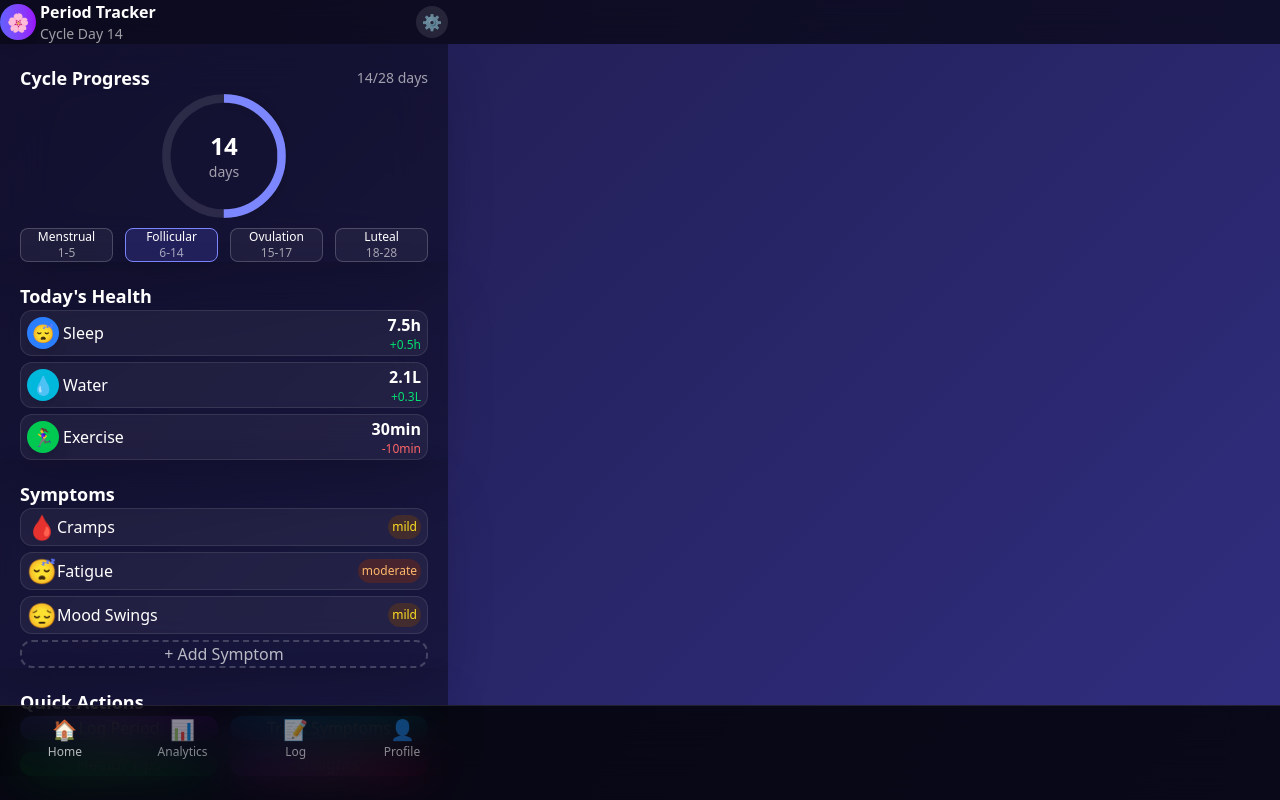
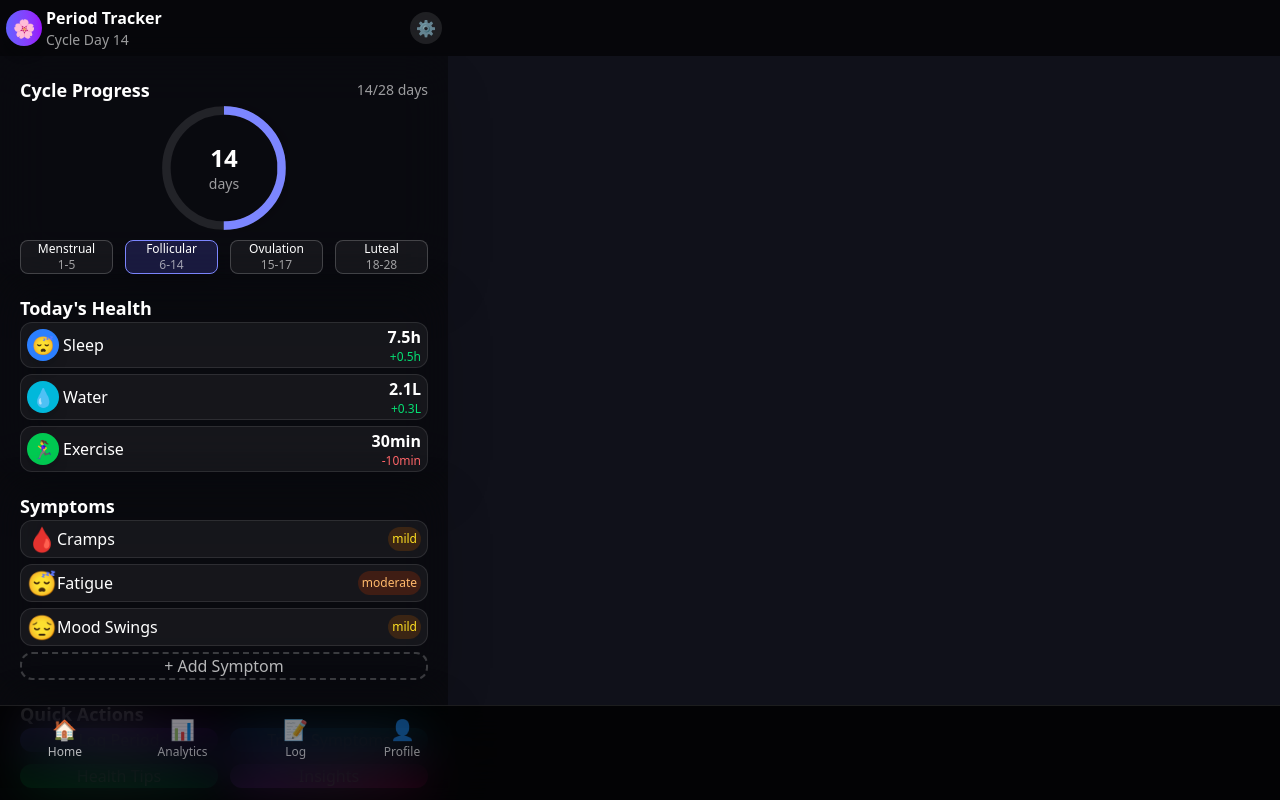
Before and after one commit to Amarjeet2629/period-tracker, a Next.js app: page / in a window 1280 px wide. Built offline with nearby package versions, Linux system fonts and the light colour scheme.

Commit message:
convert color to black

```diff
--- a/src/components/Header.tsx
+++ b/src/components/Header.tsx
@@ -2,7 +2,7 @@ export const Header = ({ cycleDay }: { cycleDay: number }) => {
     return (
         <header className="bg-black/60 backdrop-blur-xl sticky top-0 z-50">
             <div className="max-w-md mx-auto px-4 py-4">
-                <div className="flex items-center justify-between">
+                <div style={{ padding: '6px' }} className="flex items-center justify-between">
                     <div className="flex items-center space-x-3">
                         <div style={{ marginRight: '4px' }} className="w-9 h-9 bg-gradient-to-r from-indigo-500 to-purple-600 rounded-full flex items-center justify-center shadow-lg">
                             <span className="text-white text-lg">🌸</span>
--- a/src/styles/globals.css
+++ b/src/styles/globals.css
@@ -1,19 +1,19 @@
 @import "tailwindcss";
 
 :root {
-  --background: #0a0a0a;
+  --background: #10111A; /* Dark navy background */
   --foreground: #ffffff;
-  --card-bg: #1a1a1a;
-  --card-border: #2a2a2a;
-  --accent-primary: #6366f1;
-  --accent-secondary: #8b5cf6;
-  --accent-tertiary: #ec4899;
-  --text-primary: #ffffff;
-  --text-secondary: #a1a1aa;
-  --text-muted: #71717a;
-  --success: #10b981;
-  --warning: #f59e0b;
-  --error: #ef4444;
+  --card-bg: #1C1D2A; /* Slightly lighter card background */
+  --card-border: #2D2E3D; /* Subtle card border */
+  --accent-primary: #818cf8; /* Lighter indigo for accents */
+  --accent-secondary: #a78bfa; /* Lighter purple */
+  --accent-tertiary: #f472b6; /* Lighter pink */
+  --text-primary: #e5e7eb; /* Off-white for primary text */
+  --text-secondary: #9ca3af; /* Gray for secondary text */
+  --text-muted: #6b7280; /* Darker gray for muted text */
+  --success: #34d399; /* Lighter green */
+  --warning: #fbbf24; /* Lighter yellow */
+  --error: #f87171; /* Lighter red */
   --gradient-start: #1e1b4b;
   --gradient-end: #312e81;
 }
@@ -44,7 +44,7 @@ html {
 }
 
 body {
-  background: linear-gradient(135deg, var(--gradient-start) 0%, var(--gradient-end) 100%);
+  background-color: var(--background);
   color: var(--text-primary);
   font-family: var(--font-geist), -apple-system, BlinkMacSystemFont, 'Segoe UI', 'Roboto', 'Oxygen', 'Ubuntu', 'Cantarell', sans-serif;
   -webkit-font-smoothing: antialiased;
@@ -72,12 +72,12 @@ body {
 }
 
 ::-webkit-scrollbar-thumb {
-  background: rgba(99, 102, 241, 0.3);
+  background: rgba(129, 140, 248, 0.3);
   border-radius: 3px;
 }
 
 ::-webkit-scrollbar-thumb:hover {
-  background: rgba(99, 102, 241, 0.5);
+  background: rgba(129, 140, 248, 0.5);
 }
 
 /* Smooth transitions for all interactive elements */
```
